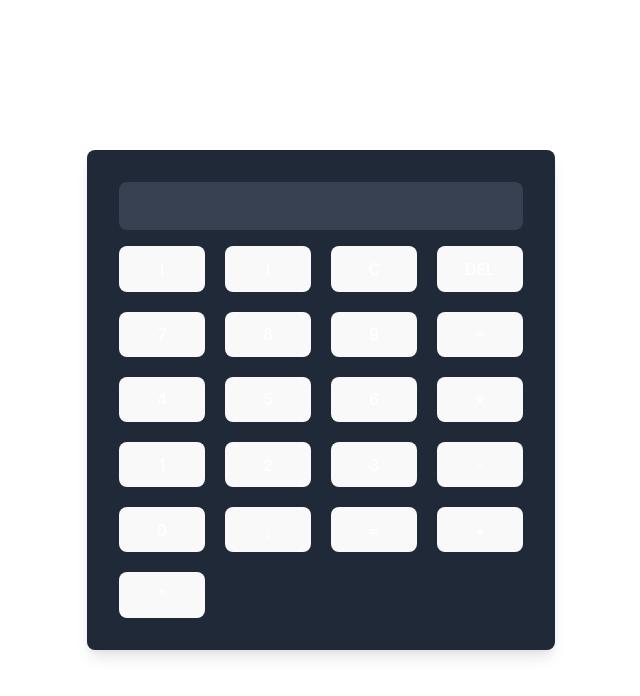
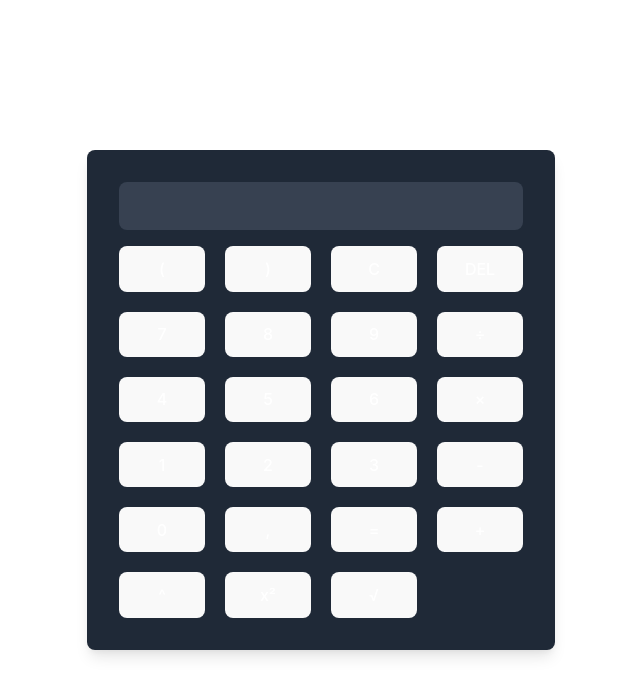
Before and after one commit to Diesereinestern/Calculator-Kroeger-Svelte, a Svelte app: page / in a window 1280 px wide. Shown: the top 696 px of the page, without its empty margins (319-959 px from the left). Built offline with nearby package versions, Linux system fonts and the light colour scheme.

Commit message:
Added a proper square root

```diff
--- a/src/App.svelte
+++ b/src/App.svelte
@@ -18,7 +18,7 @@
   }
 
   function formatEquation(equation: string): string {
-    const regex = /(\d+|\+|-|\*|\/|\^)/g;
+    const regex = /(\d+|\+|-|\*|\/|\^|\*\*|√\(\d*\))/g;
 
     const formatNumber = (num: string): string => {
       return num.replace(/\B(?=(\d{3})+(?!\d))/g, ".");
@@ -47,7 +47,9 @@
       .replace(/\//g, "÷")
       .replace(/\./g, ",")
       .replace(/\*/g, "×")
-      .replace(/\^/g, "^");
+      .replace(/\^/g, "^")
+      .replace(/Math.sqrt\(/g, "√(")
+      .replace(/\)/g, ")");
     displayValue = formatEquation(displayValue);
   }
 
@@ -63,7 +65,7 @@
 
   function calculate() {
     try {
-      backendVal = String(eval(backendVal.replace("÷", "/").replace("×", "*").replace(/\^/g, "**")));
+      backendVal = String(eval(backendVal.replace("÷", "/").replace("×", "*").replace(/\^/g, "**").replace(/√/g, "Math.sqrt")));
       transform();
     } catch (error) {
       console.error(error);
@@ -140,6 +142,49 @@
       case "^":
         appendValue(e.key);
         break;
+      case "r":
+        appendSquareRoot();
+        break;
+    }
+  }
+
+  function appendSquare() {
+    if (errorOccured) {
+      clearDisplay();
+      errorOccured = false;
+    }
+    try {
+      const lastNumberMatch = backendVal.match(/(\d+(\.\d+)?|\.\d+)(?=\D*$)/);
+      if (lastNumberMatch) {
+        const lastNumber = lastNumberMatch[0];
+        const square = Math.pow(parseFloat(lastNumber), 2);
+        backendVal = backendVal.replace(/(\d+(\.\d+)?|\.\d+)(?=\D*$)/, square.toString());
+        transform();
+      }
+    } catch (error) {
+      console.error(error);
+      displayValue = "Error";
+      errorOccured = true;
+    }
+  }
+
+  function appendSquareRoot() {
+    if (errorOccured) {
+      clearDisplay();
+      errorOccured = false;
+    }
+    try {
+      const lastNumberMatch = backendVal.match(/(\d+(\.\d+)?|\.\d+)(?=\D*$)/);
+      if (lastNumberMatch) {
+        const lastNumber = lastNumberMatch[0];
+        const squareRoot = Math.sqrt(parseFloat(lastNumber));
+        backendVal = backendVal.replace(/(\d+(\.\d+)?|\.\d+)(?=\D*$)/, squareRoot.toString());
+        transform();
+      }
+    } catch (error) {
+      console.error(error);
+      displayValue = "Error";
+      errorOccured = true;
     }
   }
 
@@ -175,7 +220,7 @@
             <button class="btn" on:click={() => appendValue("4")}>4</button>
             <button class="btn" on:click={() => appendValue("5")}>5</button>
             <button class="btn" on:click={() => appendValue("6")}>6</button>
-            <button class="btn" on:click={() => appendValue("*")}>x</button>
+            <button class="btn" on:click={() => appendValue("*")}>×</button>
             <button class="btn" on:click={() => appendValue("1")}>1</button>
             <button class="btn" on:click={() => appendValue("2")}>2</button>
             <button class="btn" on:click={() => appendValue("3")}>3</button>
@@ -185,6 +230,8 @@
             <button class="btn" on:click={calculate}>=</button>
             <button class="btn" on:click={() => appendValue("+")}>+</button>
             <button class="btn" on:click={() => appendValue("^")}>^</button> <!-- Potenzierungssymbol hinzufügen -->
+            <button class="btn" on:click={appendSquare}>x²</button> <!-- Quadratsymbol hinzufügen -->
+            <button class="btn" on:click={appendSquareRoot}>√</button> <!-- Wurzelsymbol hinzufügen -->
           </div>
         </div>
       </div>
```
